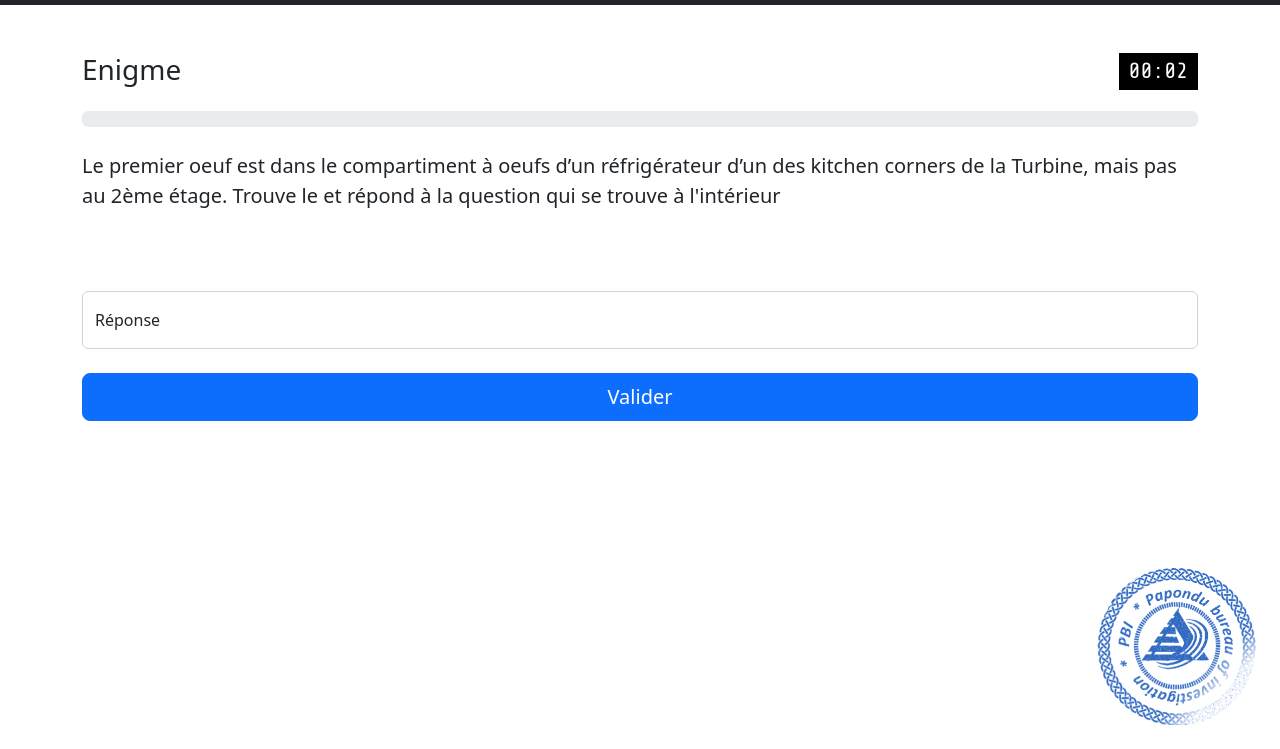
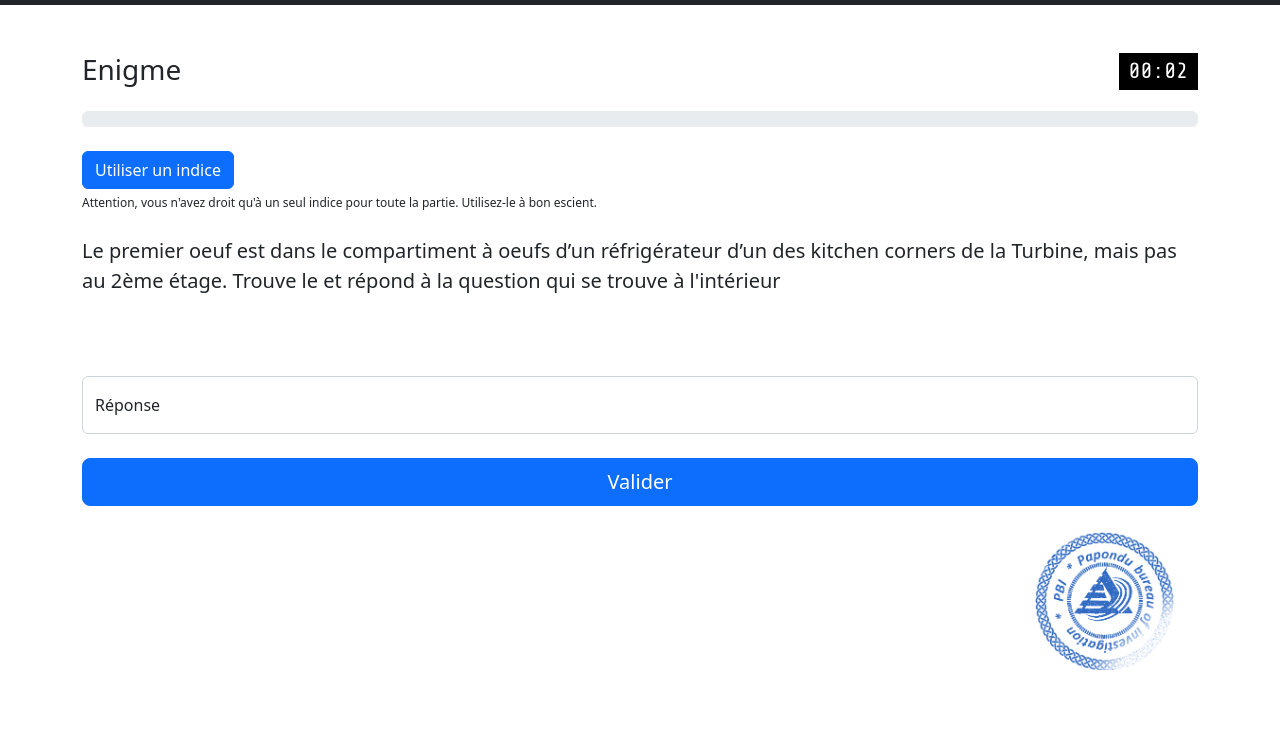
Before and after one commit to jproject-fr/photomontage, a website: page index.html in a window 1280 px wide. Both pictures are taken after a click on the button "Démarrer". Shown: the part 51-800 px from the top of the page. Drawn offline with nearby package versions, Linux system fonts and the light colour scheme.

Commit message:
Update stamp and hint position

```diff
--- a/index.html
+++ b/index.html
@@ -96,10 +96,10 @@
                 <div v-if="showSuccess" class="alert alert-success" role="alert">
                     Bravo, c'est une bonne réponse, passez au prochain défi.
                 </div>
-                <div v-if="hintAvailable" class="mb-4 float-end text-end" style="width: 250px;">
+                <div v-if="hintAvailable" class="mb-4">
                     <button type="button" class="btn btn-primary" @click="useHint">Utiliser un indice</button>
-                    <div class="text-end" style="margin-top: 5px; font-size: 13px;">Attention, vous n'avez droit qu'à un
-                        seul indice pour toute la partie.</div>
+                    <div style="margin-top: 5px; font-size: 12px;">Attention, vous n'avez droit qu'à un
+                        seul indice pour toute la partie. Utilisez-le à bon escient.</div>
                 </div>
                 <p v-html="question" class="lead" style="margin-bottom: 80px;"></p>
                 <div v-if="showHint" class="alert alert-info" role="alert">
@@ -124,8 +124,8 @@
             <p class="lead">La mission est chronométrée, soyez au top !</p>
             <button class="w-100 btn btn-lg btn-primary" type="submit" @click="startGame">Démarrer</button>
         </div>
-        <div class="fixed-bottom text-end mb-4 me-4">
-            <img src="img/stamp.png" width="160" />
+        <div class="text-end mt-4 me-4">
+            <img src="img/stamp.png" width="140" />
         </div>
     </div>
 
@@ -165,8 +165,10 @@
                 this.missionCompleted = localStorage.getItem('missionCompleted') === 'true' || this.missionCompleted
                 this.seconds = parseInt(localStorage.getItem('seconds')) || this.seconds
                 this.gameStarted = localStorage.getItem('gameStarted') === 'true' || this.gameStarted
-                this.hintAvailable = localStorage.getItem('hintAvailable') === 'true' || !this.hintAvailable
                 this.showHint = localStorage.getItem('showHint') === 'true' || this.showHint
+                if (localStorage.getItem('hintAvailable') === 'false') {
+                    this.hintAvailable = false
+                }
                 if (this.missionCompleted) {
                     this.progress = 100
                 }
```
